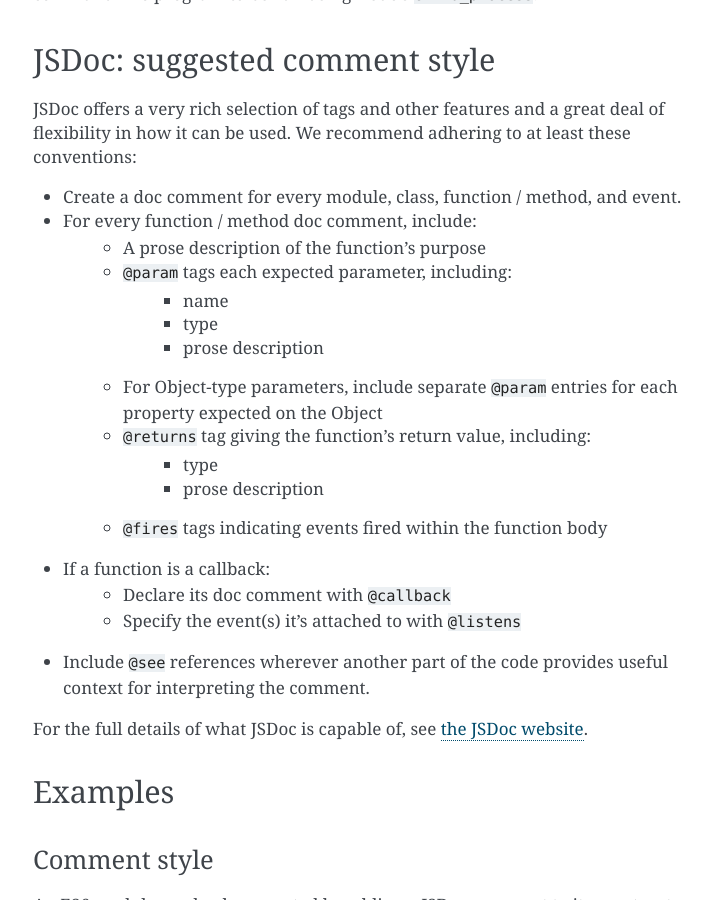
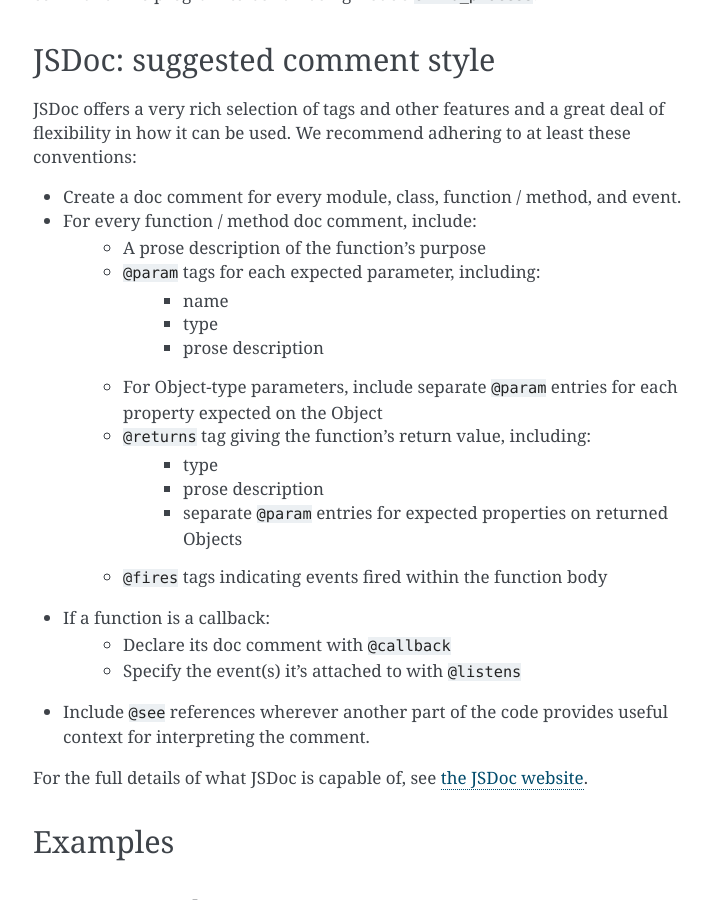
Before and after one commit to caktus/guidebook, a Sphinx documentation site: the page built from source/frontend-docs.rst, in a window 1280 px wide and 900 px high, scrolled down 2350 px. Shown: the whole window, without its empty margins (387-1099 px from the left). Built offline with Sphinx 7.4.7, drawn with Linux system fonts in a browser that asks for light colours.

Commit message:
note about @param entries for returned Objects

```diff
--- a/source/frontend-docs.rst
+++ b/source/frontend-docs.rst
@@ -109,7 +109,7 @@
 * Create a doc comment for every module, class, function / method, and event.
 * For every function / method doc comment, include:
     * A prose description of the function's purpose
-    * ``@param`` tags each expected parameter, including:
+    * ``@param`` tags for each expected parameter, including:
         * name
         * type
         * prose description
@@ -118,6 +118,7 @@
     * ``@returns`` tag giving the function's return value, including:
         * type
         * prose description
+        * separate ``@param`` entries for expected properties on returned Objects
     * ``@fires`` tags indicating events fired within the function body
 * If a function is a callback:
     * Declare its doc comment with ``@callback``
```
